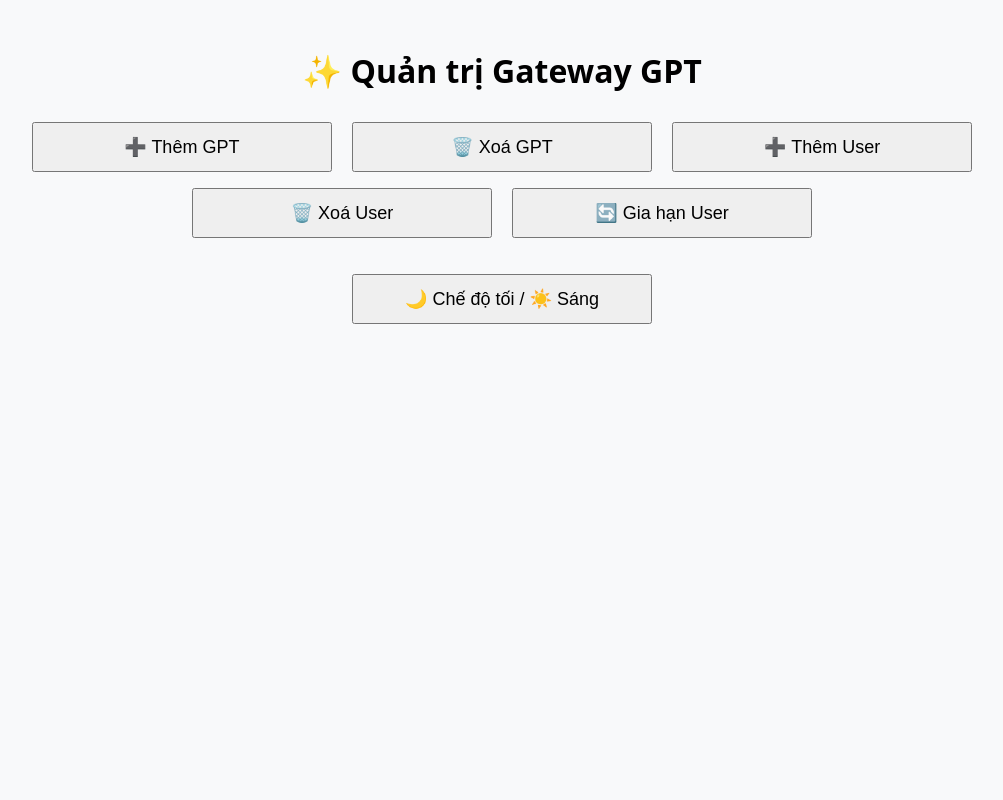
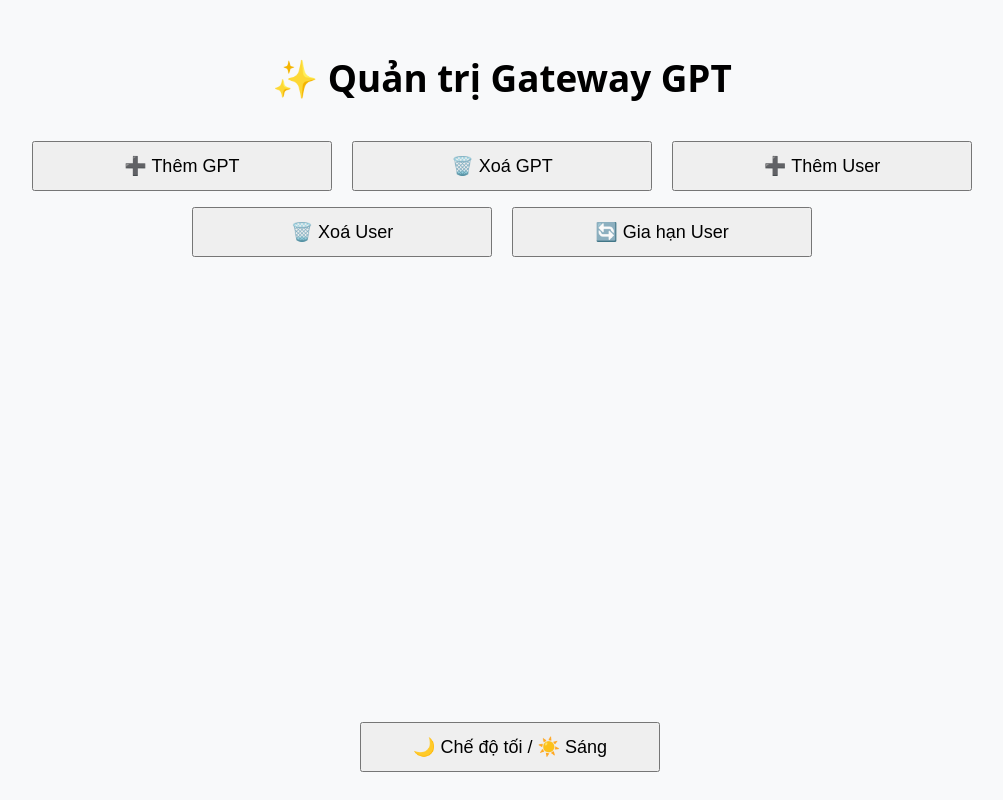
Before and after one commit to lytobinh61/gateway-dashboard, a plain HTML site: page index.html in a window 1280 px wide. Shown: the whole page, without its empty margins (138-1141 px from the left). Drawn offline with Linux system fonts and the light colour scheme.

Commit message:
Update index.html

```diff
--- a/index.html
+++ b/index.html
@@ -8,6 +8,11 @@
   <link rel="manifest" href="manifest.json">
 
   <style>
+    body { background: var(--bs-body-bg); color: var(--bs-body-color); text-align: center; padding: 40px; transition: background 0.3s; }
+    h1 { font-size: 2.3rem; margin-bottom: 30px; }
+    table { margin-top: 20px; }
+    .btn-lg { min-width: 150px; }
+    #themeToggle { position: fixed; bottom: 20px; left: 50%; transform: translateX(-50%); }
     body {
       font-family: system-ui, sans-serif;
       background-color: #f8f9fa;
```
